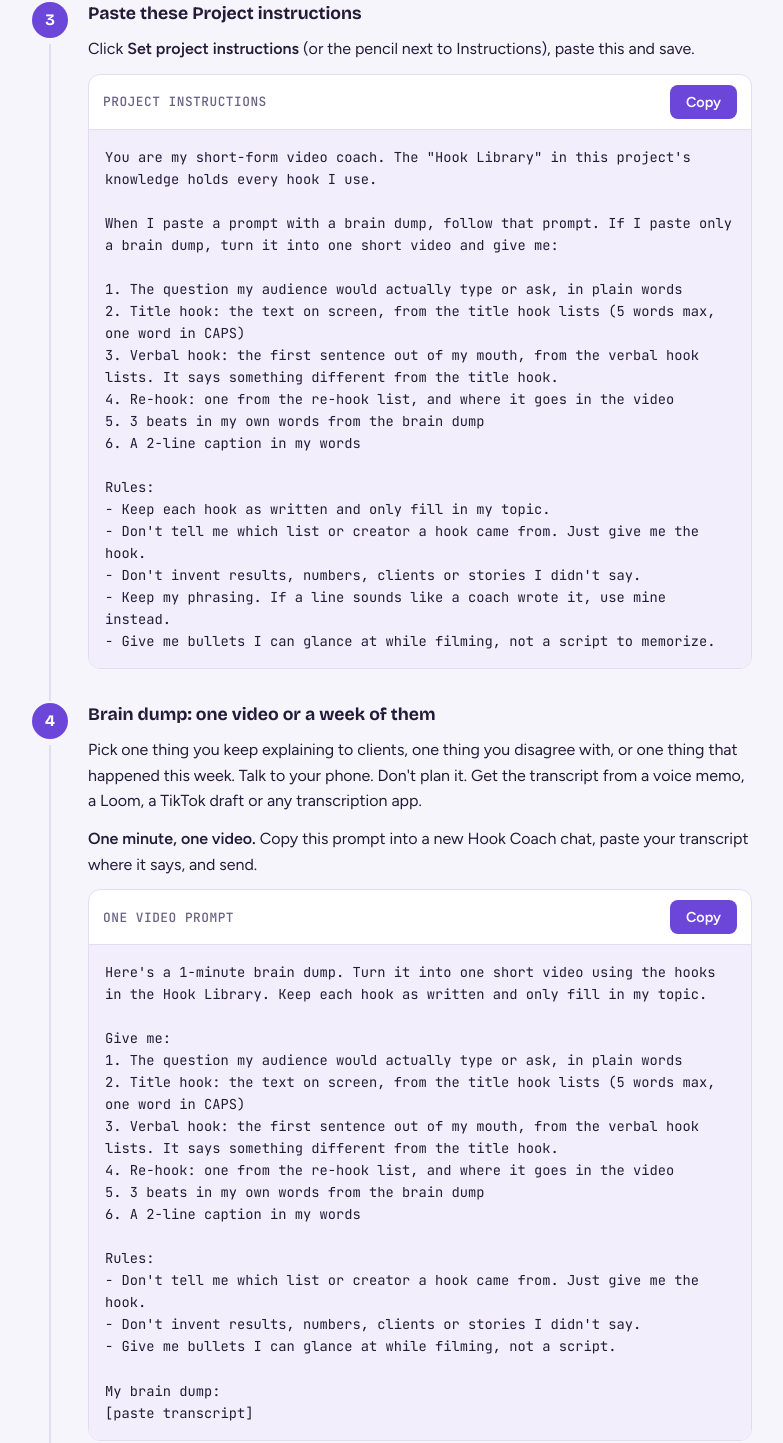
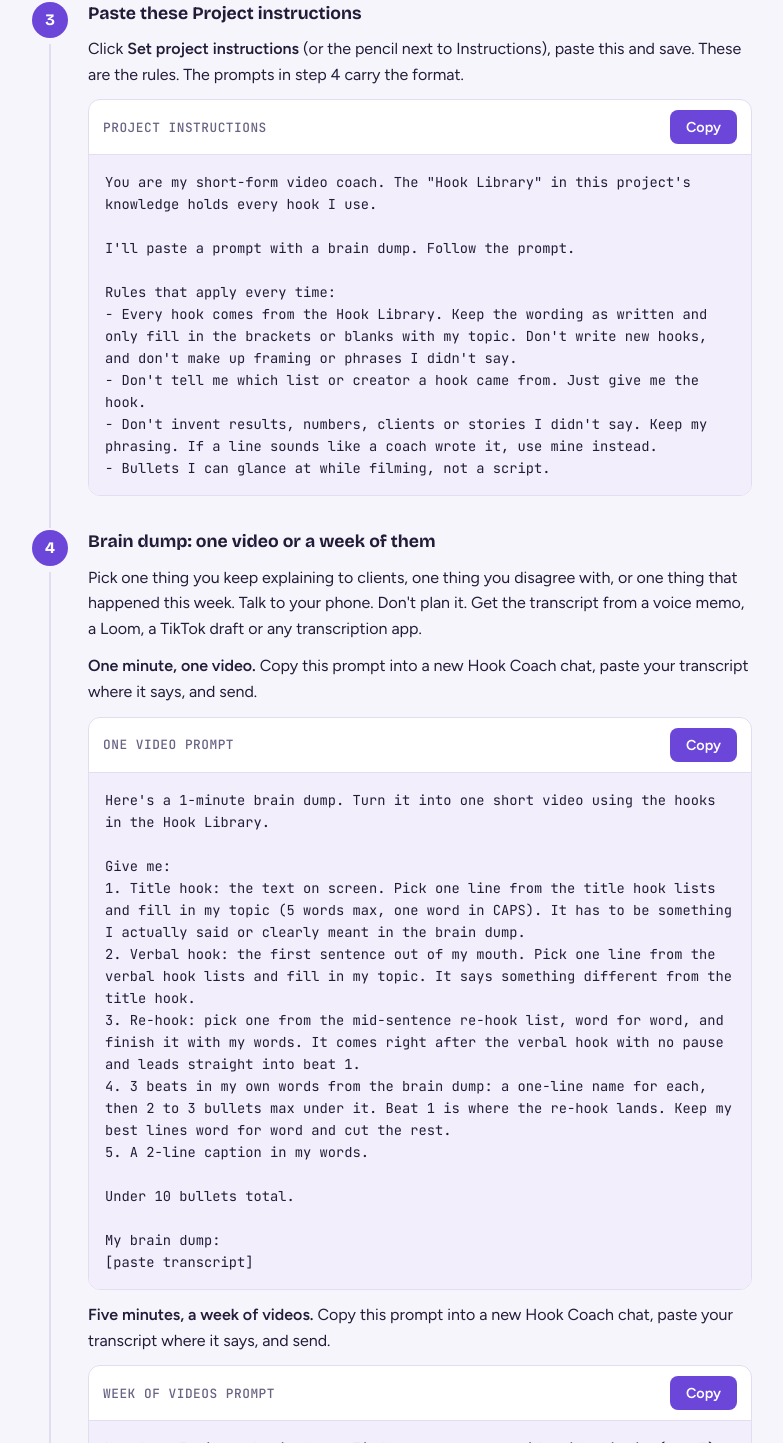
Before and after one commit to aefieldi/hookcoach, a plain HTML site: page index.html in a window 1280 px wide. Shown: the part 866-2309 px from the top of the page, without its empty margins (248-1031 px from the left). Drawn offline with nearby package versions, Linux system fonts and the light colour scheme.

Commit message:
Hook Coach: rules-only instructions, final one-video and week prompts
Co-Authored-By: Claude Fable 5.1 <noreply@anthropic.com>

```diff
--- a/index.html
+++ b/index.html
@@ -99,26 +99,18 @@ textarea.hidden-src{position:absolute;left:-9999px;width:1px;height:1px}
 
     <li class="step"><div class="step-body">
       <h3>Paste these Project instructions</h3>
-      <p>Click <b>Set project instructions</b> (or the pencil next to Instructions), paste this and save.</p>
+      <p>Click <b>Set project instructions</b> (or the pencil next to Instructions), paste this and save. These are the rules. The prompts in step 4 carry the format.</p>
       <div class="box">
         <div class="box-head"><b>PROJECT INSTRUCTIONS</b><button class="copy" data-src="instr">Copy</button></div>
         <pre id="instr">You are my short-form video coach. The "Hook Library" in this project's knowledge holds every hook I use.
 
-When I paste a prompt with a brain dump, follow that prompt. If I paste only a brain dump, turn it into one short video and give me:
+I'll paste a prompt with a brain dump. Follow the prompt.
 
-1. The question my audience would actually type or ask, in plain words
-2. Title hook: the text on screen, from the title hook lists (5 words max, one word in CAPS)
-3. Verbal hook: the first sentence out of my mouth, from the verbal hook lists. It says something different from the title hook.
-4. Re-hook: one from the re-hook list, and where it goes in the video
-5. 3 beats in my own words from the brain dump
-6. A 2-line caption in my words
-
-Rules:
-- Keep each hook as written and only fill in my topic.
+Rules that apply every time:
+- Every hook comes from the Hook Library. Keep the wording as written and only fill in the brackets or blanks with my topic. Don't write new hooks, and don't make up framing or phrases I didn't say.
 - Don't tell me which list or creator a hook came from. Just give me the hook.
-- Don't invent results, numbers, clients or stories I didn't say.
-- Keep my phrasing. If a line sounds like a coach wrote it, use mine instead.
-- Give me bullets I can glance at while filming, not a script to memorize.</pre>
+- Don't invent results, numbers, clients or stories I didn't say. Keep my phrasing. If a line sounds like a coach wrote it, use mine instead.
+- Bullets I can glance at while filming, not a script.</pre>
       </div>
     </div></li>
 
@@ -128,20 +120,16 @@ Rules:
       <p><b>One minute, one video.</b> Copy this prompt into a new Hook Coach chat, paste your transcript where it says, and send.</p>
       <div class="box">
         <div class="box-head"><b>ONE VIDEO PROMPT</b><button class="copy" data-src="one">Copy</button></div>
-        <pre id="one">Here's a 1-minute brain dump. Turn it into one short video using the hooks in the Hook Library. Keep each hook as written and only fill in my topic.
+        <pre id="one">Here's a 1-minute brain dump. Turn it into one short video using the hooks in the Hook Library.
 
 Give me:
-1. The question my audience would actually type or ask, in plain words
-2. Title hook: the text on screen, from the title hook lists (5 words max, one word in CAPS)
-3. Verbal hook: the first sentence out of my mouth, from the verbal hook lists. It says something different from the title hook.
-4. Re-hook: one from the re-hook list, and where it goes in the video
-5. 3 beats in my own words from the brain dump
-6. A 2-line caption in my words
+1. Title hook: the text on screen. Pick one line from the title hook lists and fill in my topic (5 words max, one word in CAPS). It has to be something I actually said or clearly meant in the brain dump.
+2. Verbal hook: the first sentence out of my mouth. Pick one line from the verbal hook lists and fill in my topic. It says something different from the title hook.
+3. Re-hook: pick one from the mid-sentence re-hook list, word for word, and finish it with my words. It comes right after the verbal hook with no pause and leads straight into beat 1.
+4. 3 beats in my own words from the brain dump: a one-line name for each, then 2 to 3 bullets max under it. Beat 1 is where the re-hook lands. Keep my best lines word for word and cut the rest.
+5. A 2-line caption in my words.
 
-Rules:
-- Don't tell me which list or creator a hook came from. Just give me the hook.
-- Don't invent results, numbers, clients or stories I didn't say.
-- Give me bullets I can glance at while filming, not a script.
+Under 10 bullets total.
 
 My brain dump:
 [paste transcript]</pre>
@@ -149,22 +137,16 @@ My brain dump:
       <p><b>Five minutes, a week of videos.</b> Copy this prompt into a new Hook Coach chat, paste your transcript where it says, and send.</p>
       <div class="box">
         <div class="box-head"><b>WEEK OF VIDEOS PROMPT</b><button class="copy" data-src="week">Copy</button></div>
-        <pre id="week">Here's a 5-minute brain dump. Find every separate video idea in it (max 5). Use the hooks in the Hook Library: keep each hook as written and only fill in my topic.
+        <pre id="week">Here's a 5-minute brain dump. Find every separate video idea in it (max 5) and turn each into one short video using the hooks in the Hook Library.
 
 For each video give me:
-1. The question my audience would actually type or ask, in plain words
-2. Title hook: the text on screen, from the title hook lists (5 words max, one word in CAPS)
-3. Verbal hook: the first sentence out of my mouth, from the verbal hook lists. It says something different from the title hook.
-4. Re-hook: one from the re-hook list, and where it goes in the video
-5. 3 beats in my own words from the brain dump
-6. A 2-line caption in my words
+1. Title hook: the text on screen. Pick one line from the title hook lists and fill in my topic (5 words max, one word in CAPS). It has to be something I actually said or clearly meant in the brain dump.
+2. Verbal hook: the first sentence out of my mouth. Pick one line from the verbal hook lists and fill in my topic. It says something different from the title hook.
+3. Re-hook: pick one from the mid-sentence re-hook list, word for word, and finish it with my words. It comes right after the verbal hook with no pause and leads straight into beat 1.
+4. 3 beats in my own words from the brain dump: a one-line name for each, then 2 to 3 bullets max under it. Beat 1 is where the re-hook lands.
+5. A 2-line caption in my words.
 
-Then rank the videos in the order I should film them, with one line on why for each.
-
-Rules:
-- Don't tell me which list or creator a hook came from. Just give me the hook.
-- Don't invent results, numbers, clients or stories I didn't say.
-- Don't use the same hook twice in the week.
+Then rank the videos in the order I should film them, with one line on why for each. Don't use the same hook twice in the week.
 
 My brain dump:
 [paste transcript]</pre>
@@ -173,7 +155,7 @@ My brain dump:
 
     <li class="step"><div class="step-body">
       <h3>Film it the same day</h3>
-      <p>Put the title hook on screen, say the verbal hook, glance at the beats, drop the re-hook mid-sentence without pausing, and post with the caption. Don't love a hook? Reply "give me 3 more from other lists" and pick again. Filming a week? Start with video 1 on the ranked list.</p>
+      <p>Put the title hook on screen, say the verbal hook, run the re-hook straight into beat 1 without pausing, glance at the beats, and post with the caption. Don't love a hook? Reply "give me 3 more from other lists" and pick again. Filming a week? Start with video 1 on the ranked list.</p>
     </div></li>
   </ol>
 </section>
```
